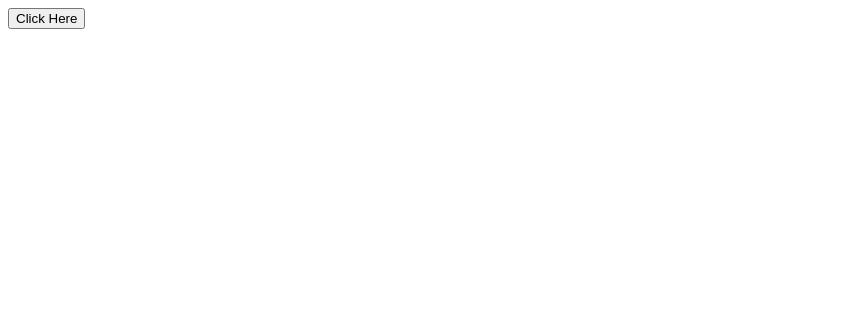
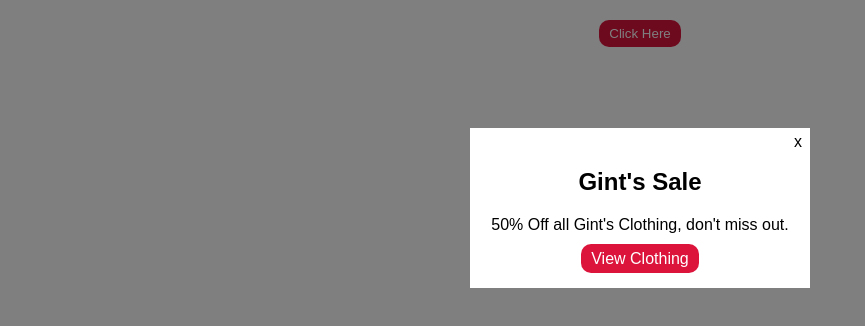
Before and after one commit to Gintstir/buildingApopup, a plain HTML site: page index.html in a window 1280 px wide. Both pictures are taken after a click on the button "Click Here". Shown: the whole page, without its empty margins (0-865 px from the left). Drawn offline with Linux system fonts and the light colour scheme.

Commit message:
form working!

```diff
--- a/index.html
+++ b/index.html
@@ -4,12 +4,23 @@
     <meta charset="UTF-8">
     <meta http-equiv="X-UA-Compatible" content="IE=edge">
     <meta name="viewport" content="width=device-width, initial-scale=1.0">
+    <link rel="stylesheet" href="style.css">
     <title>JavaScript Popup</title>
 </head>
 <body>
     <button>Click Here</button>
+        <div class="popup-wrapper">
+            <div class="popup">
+                <div class="popup-close">x</div>
+                <div class="content">
+                    <h2>Gint's Sale</h2>
+                    <p>50% Off all Gint's Clothing, don't miss out.</p>
+                    <a href="#">View Clothing</a>
+                </div>
+            </div>
+        </div>
 
 
-    <script src="popup.js"></script>
 </body>
+<script src="popup.js"></script>
 </html>
--- a/popup.js
+++ b/popup.js
@@ -0,0 +1,21 @@
+const button = document.querySelector('button');
+const popup = document.querySelector('.popup-wrapper');
+const close = document.querySelector('.popup-close');
+
+
+close.addEventListener('click', () => {
+    popup.style.display = 'none';
+    console.log("button clicked");
+});
+
+button.addEventListener('click', () => {
+    popup.style.display = 'block';
+    console.log("button clicked");
+});
+
+
+
+popup.addEventListener('click', () => {
+    popup.style.display = 'none';
+    console.log("button clicked");
+});
--- a/style.css
+++ b/style.css
@@ -0,0 +1,46 @@
+button{
+    display: block;
+    margin: 20px auto;
+    background: crimson;
+    color: white;
+    border: 0;
+    padding: 6px 10px;
+    border-radius: 10px;
+
+}
+
+.popup-wrapper{
+ background: rgba(0,0,0, 0.5);
+ position: fixed;
+ top: 0;
+ left: 0;
+ width: 100%;
+ height: 100%;
+ display: none;
+}
+
+.popup{
+    font-family: Arial, Helvetica, sans-serif;
+    text-align: center;
+    width: 100%;
+    max-width: 300px;
+    margin: 10% auto;
+    padding: 20px;
+    background: white;
+    position: relative;
+}
+
+.popup a{
+    background: crimson;
+    color: white;
+    text-decoration: none;
+    padding: 6px 10px;
+    border-radius: 10px;
+}
+
+.popup-close{
+    position: absolute;
+    top: 5px;
+    right: 8px;
+    cursor: pointer;
+}
```
